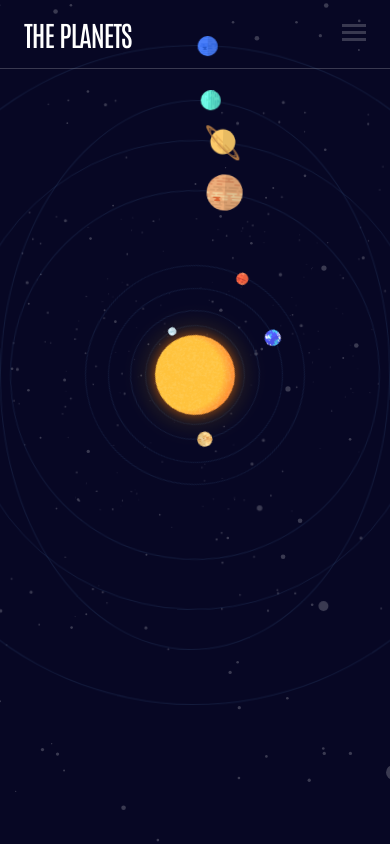
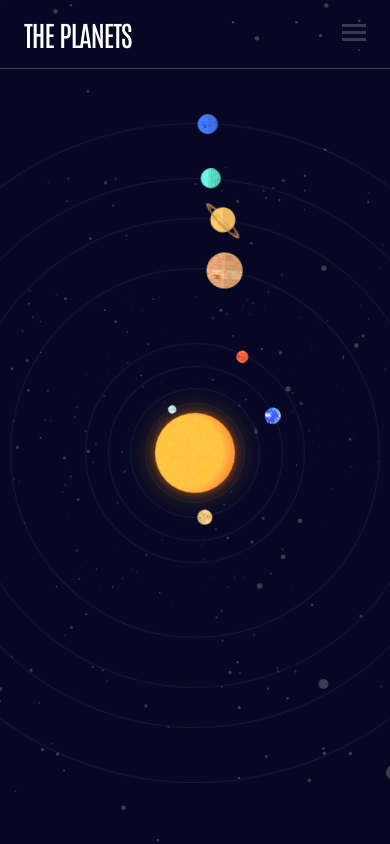
Before and after one commit to yagoramires/planets-fact-project, a React (Create React App) app: page / in a window 390 px wide. Shown: the top 844 px of the page. Built offline with nearby package versions, Linux system fonts and the light colour scheme.

Commit message:
mobile planetary css fix

```diff
--- a/src/components/Planetary/Planetary.css
+++ b/src/components/Planetary/Planetary.css
@@ -8,8 +8,12 @@
   }
 }
 
+body {
+  overflow: hidden;
+}
+
 .planetary {
-  margin-top: 8%;
+  margin-top: 24rem;
   display: flex;
   align-items: center;
   justify-content: center;
@@ -58,7 +62,7 @@
   border-radius: 100%;
   width: 550px;
   height: 550px;
-  position: absolud;
+  position: absolute;
 
   display: flex;
   align-items: center;
```
